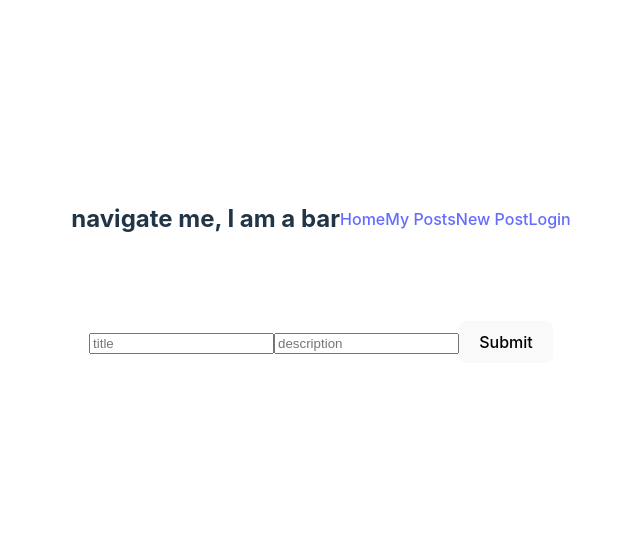
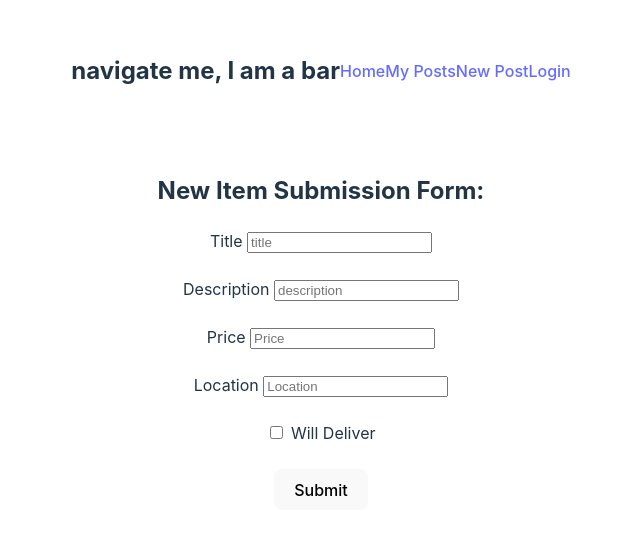
Before and after one commit to Annalisa-Boerner/ABsList, a React (Vite) app in the folder ABsList/: page /newpost in a window 1280 px wide. Shown: the part 168-702 px from the top of the page, without its empty margins (319-959 px from the left). Built offline with nearby package versions, Linux system fonts and the light colour scheme.

Commit message:
built out the form some more and added likely functioning checkbox; submit is still empty

```diff
--- a/ABsList/src/App.css
+++ b/ABsList/src/App.css
@@ -14,3 +14,7 @@
 .card {
      padding: 2em;
 }
+
+.formStyles {
+     outline: 2 px solid blue;
+}
--- a/ABsList/src/components/form.jsx
+++ b/ABsList/src/components/form.jsx
@@ -1,5 +1,4 @@
-import React, { useState } from "react";
-import { createPost } from "../../services/88index";
+import { useState } from "react";
 
 export default function NewPost({ posts, setPosts }) {
      const [title, setTitle] = useState("");
@@ -8,32 +7,73 @@ export default function NewPost({ posts, setPosts }) {
      const [description, setDescription] = useState("");
      const [willDeliver, setWilldeliver] = useState(false);
      const [error, setError] = useState(null);
+     const onChange = () => setWilldeliver(!willDeliver);
 
+     //needs all the API call language here
      return (
-          <form>
+          <section>
+               <h2>New Item Submission Form:</h2>
+               <form className="formStyles">
                     {error && (
                          <p>
                               We are sorry, there has been an error with your
                               submission. Please try again l8r.
                          </p>
                     )}
+                    <label>Title </label>
                     <input
                          type="text"
                          value={title}
-                    name="title"
+                         name="Title"
                          placeholder="title"
                          onChange={(event) => setTitle(event.target.value)}
                     />
+                    <br />
+                    <br />
+                    <label>Description </label>
                     <input
                          type="text"
                          value={description}
-                    name="description"
+                         name="Description"
                          placeholder="description"
-                    onChange={(event) => setDescription(event.target.value)}
+                         onChange={(event) =>
+                              setDescription(event.target.value)
+                         }
                     />
+                    <br />
+                    <br />
+                    <label>Price </label>
+                    <input
+                         type="text"
+                         value={price}
+                         name="Price"
+                         placeholder="Price"
+                         onChange={(event) => setPrice(event.target.value)}
+                    />
+                    <br />
+                    <br />
+                    <label>Location </label>
+                    <input
+                         type="text"
+                         value={location}
+                         name="Location"
+                         placeholder="Location"
+                         onChange={(event) => setLocation(event.target.value)}
+                    />
+                    <br />
+                    <br />
+                    <input
+                         type="checkbox"
+                         value={willDeliver}
+                         name="willDeliver"
+                         checked={willDeliver}
+                         onChange={onChange}
+                    />
+                    <label> Will Deliver</label>
+                    <br />
+                    <br />
                     <button>Submit</button>
                </form>
+          </section>
      );
-
-     // <h2>I am a form</h2>;
 }
```
Lines whose indentation alone changed are shown as unchanged.
